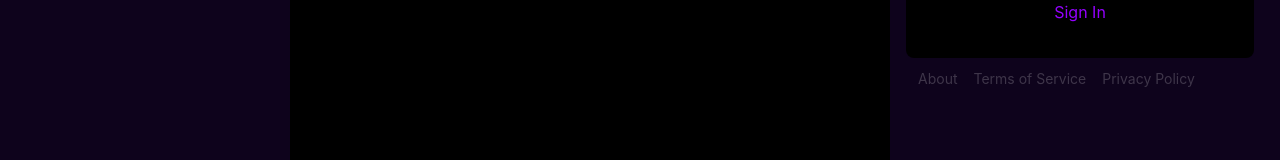
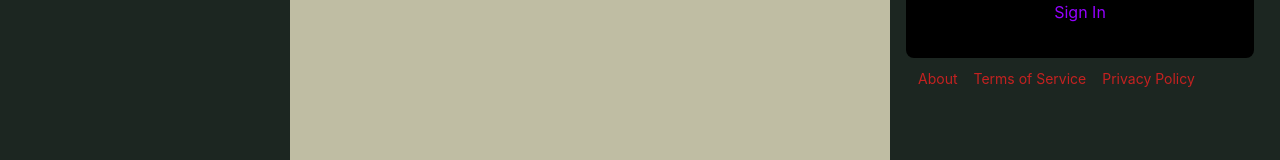
Before and after one commit to vivertido/aws-bootcamp-cruddur-2023, a React (Create React App) app in the folder frontend-react-js/: page /notifications in a window 1280 px wide. Shown: the part 367-527 px from the top of the page. Built offline with nearby package versions, Linux system fonts and the light colour scheme; no server answers; what aws-amplify would draw is missing.

Commit message:
played with styles

```diff
--- a/frontend-react-js/src/App.css
+++ b/frontend-react-js/src/App.css
@@ -6,5 +6,5 @@ main, article {
 .content {
   width: 600px;
   height: 100%;
-  background: #000;
+  background: var(--secondary-light);
 }
--- a/frontend-react-js/src/components/ActivityContent.css
+++ b/frontend-react-js/src/components/ActivityContent.css
@@ -1,3 +1,5 @@
+
+
 .activity_content_wrap {
   display: flex;
   flex-direction: row;
@@ -10,7 +12,7 @@
 }
 
 .activity_content_wrap .activity_avatar {
-  background: rgb(149,0,255);
+  background: var(--primary-color);
   height: 60px;
   width: 60px;
   border-radius: 999px;
@@ -34,7 +36,7 @@
 }
 
 .activity_content  a.activity_identity .handle {
-  color: rgb(255,255,255,0.5);
+  color: var(--secondary-color);
 }
 
 .activity_content .activity_times {
@@ -61,7 +63,7 @@
 }
 
 .activity_content .message {
-  color: #fff;
+  color: var(--background);
   font-size: 16px;
   margin-top: 8px;
 }
--- a/frontend-react-js/src/components/DesktopNavigation.css
+++ b/frontend-react-js/src/components/DesktopNavigation.css
@@ -43,7 +43,7 @@ nav a.primary.active svg {
 
 nav button.post {
   display: block;
-  background: rgba(149,0,255,1);
+  background: var(--secondary-color);
   color: #fff;
   border: none;
   text-decoration: none;
--- a/frontend-react-js/src/components/DesktopSidebar.css
+++ b/frontend-react-js/src/components/DesktopSidebar.css
@@ -12,7 +12,7 @@ section footer {
 
 section footer a {
   text-decoration: none;
-  color: rgba(255,255,255,0.2);
+  color: rgba(239, 33, 33, 0.799);
   font-size: 14px;
 }
 
--- a/frontend-react-js/src/index.css
+++ b/frontend-react-js/src/index.css
@@ -1,8 +1,19 @@
+:root {
+
+--primary-color: #d97652;
+--secondary-color: #6E7346;
+--background: #1C2621;
+--primary-light : #f2f0d5;
+--secondary-light: #bfbda3;
+}
+
+
+
 * { box-sizing: border-box; }
 html,body {
   height: 100%;
   width: 100%;
-  background: rgb(14,3,28);
+  background: var(--background);
 }
 
 body {
```
